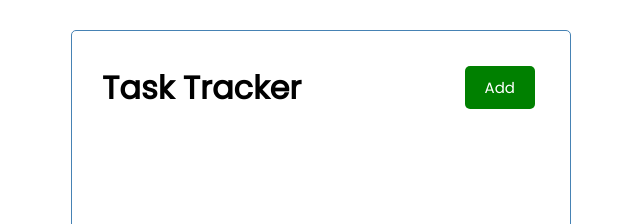
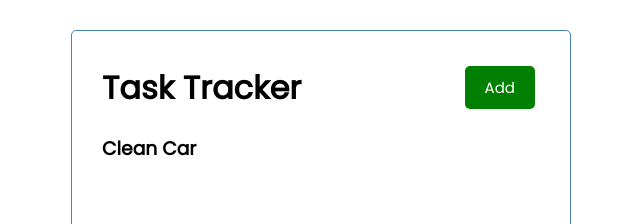
Before and after one commit to AClevel5/React-Task-Tracker, a React (Create React App) app: page / in a window 1280 px wide. Shown: the top 224 px of the page, without its empty margins (319-959 px from the left). Built offline with nearby package versions, Linux system fonts and the light colour scheme.

Commit message:
Tasks start

```diff
--- a/src/App.js
+++ b/src/App.js
@@ -1,11 +1,24 @@
-import React from "react";
+import { useState } from "react"
+import React from "react"
 import Header from "./components/Header"
+import Tasks from "./components/Tasks"
+
 function App() {
+  const [tasks, setTasks] = useState([
+    {
+      id: 1,
+      text: 'Clean Car',
+      day: 'Nov 23rd at 2:30PM',
+      reminder: true,
+    }
+
+  ])
 
 
   return (
     <div className="container">
       <Header />
+      <Tasks tasks={tasks} />
     </div>
   );
 }
--- /dev/null
+++ b/src/components/Tasks.js
@@ -0,0 +1,13 @@
+
+
+const Tasks = ({ tasks }) => {
+
+    return (
+        <>
+            {tasks.map((task) => (
+                <h3 key={task.id}>{task.text}</h3>))}
+        </>
+    )
+}
+
+export default Tasks
```
